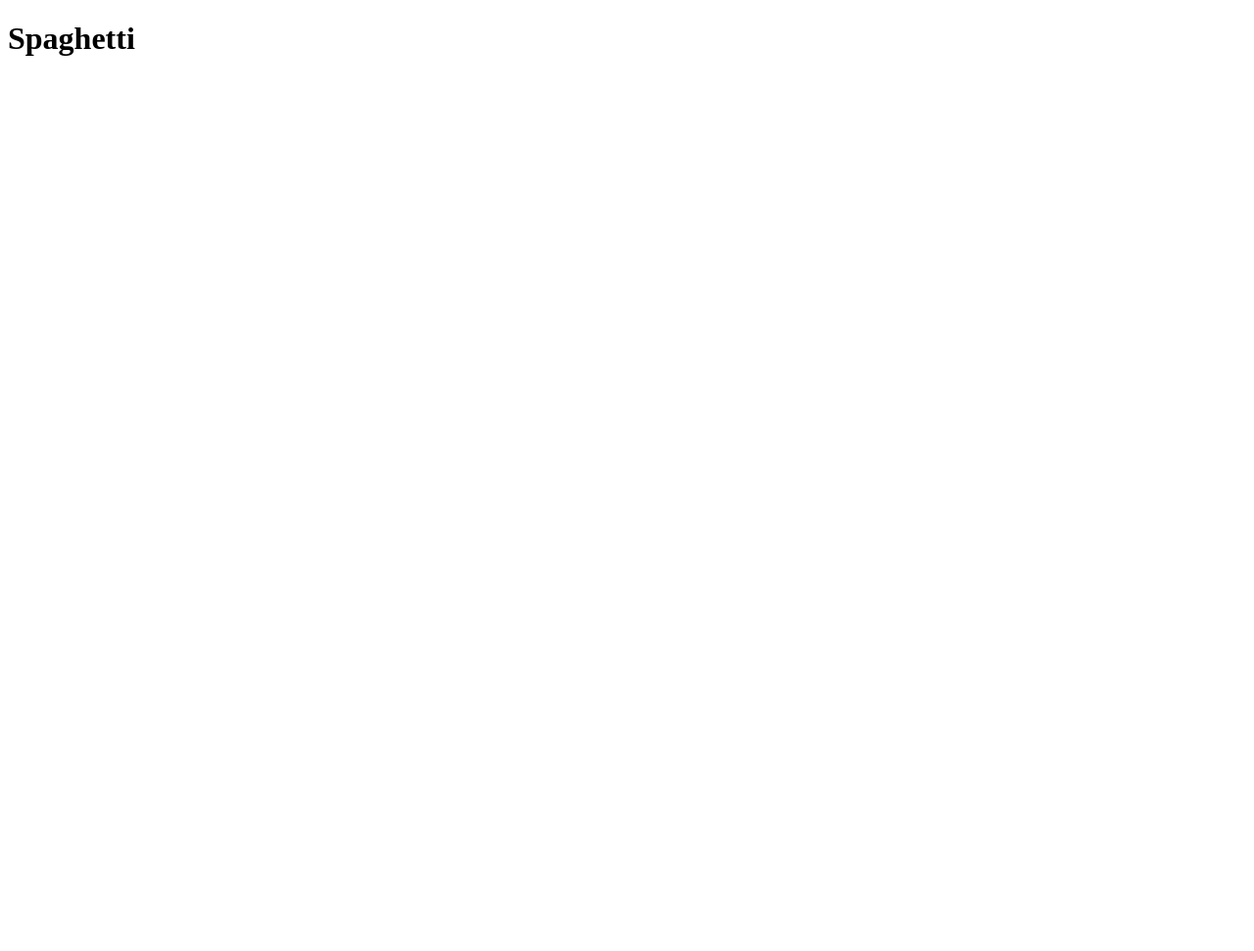
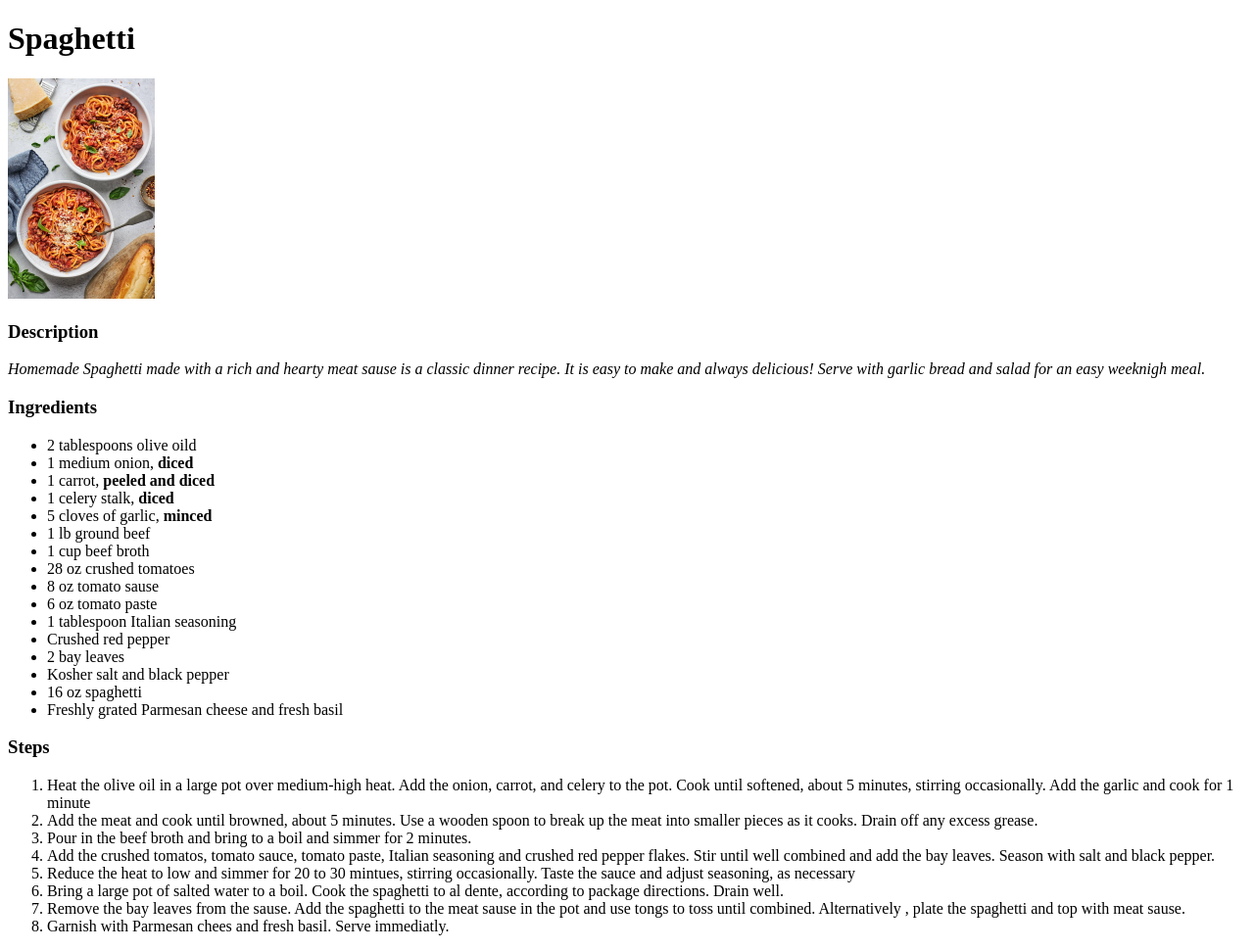
Before and after one commit to Dtakuto/odin-recipes, a plain HTML site: page recipes/spaghetti.html in a window 1280 px wide. Shown: the whole page at 98% size. Before the commit the page ends 800 px from the top, so only its background shows below. Drawn offline with Linux system fonts and the light colour scheme.

Commit message:
Add all the details of Description, Ingredients, and Steps to the webpage
Add flavor text to the Description to make it
easier on the eyes for readers

Create an unsorted list of ingredents with bold
words indcating if an ingredent is diced, peeled,
or sliced

Creat a sorted list of steps that the recipe needs
to be completed in

```diff
--- a/recipes/spaghetti.html
+++ b/recipes/spaghetti.html
@@ -6,6 +6,52 @@
 
     <body>
         <h1>Spaghetti</h1>
+        <img src="../img/Spaghetti-2226.jpg" width="150">
+        <h3>Description</h3>
+        <p><em>Homemade Spaghetti made with a rich and hearty meat sause is a classic dinner recipe. It is
+            easy to make and always delicious! Serve with garlic bread and salad for an easy weeknigh meal.
+        </em></p>
 
+        <h3>Ingredients</h3>
+        <ul>
+            <li>2 tablespoons olive oild</li>
+            <li>1 medium onion, <strong>diced</strong></li>
+            <li>1 carrot, <strong>peeled and diced</strong></li>
+            <li>1 celery stalk, <strong>diced</strong></li>
+            <li>5 cloves of garlic, <strong>minced</strong></li>
+            <li>1 lb ground beef</li>
+            <li>1 cup beef broth</li>
+            <li>28 oz crushed tomatoes</li>
+            <li>8 oz tomato sause</li>
+            <li>6 oz tomato paste</li>
+            <li>1 tablespoon Italian seasoning</li>
+            <li>Crushed red pepper</li>
+            <li>2 bay leaves</li>
+            <li>Kosher salt and black pepper</li>
+            <li>16 oz spaghetti</li>
+            <li>Freshly grated Parmesan cheese and fresh basil</li>
+        </ul>
+
+        <h3>Steps</h3>
+        <ol>
+            <li>Heat the olive oil in a large pot over medium-high heat. Add the onion, carrot, and celery to the pot.
+                Cook until softened, about 5 minutes, stirring occasionally. Add the garlic and cook for 1 minute
+            </li>
+            <li>Add the meat and cook until browned, about 5 minutes. Use a wooden spoon to break up the meat into smaller
+                pieces as it cooks. Drain off any excess grease.
+            </li>
+            <li>Pour in the beef broth and bring to a boil and simmer for 2 minutes.</li>
+            <li>Add the crushed tomatos, tomato sauce, tomato paste, Italian seasoning and crushed red pepper flakes.
+                Stir until well combined and add the bay leaves. Season with salt and black pepper.
+            </li>
+            <li>Reduce the heat to low and simmer for 20 to 30 mintues, stirring occasionally. Taste the sauce and adjust seasoning,
+                as necessary
+            </li>
+            <li>Bring a large pot of salted water to a boil. Cook the spaghetti to al dente, according to package directions. Drain well.</li>
+            <li>Remove the bay leaves from the sause. Add the spaghetti to the meat sause in the pot and use tongs to toss until combined. Alternatively
+                , plate the spaghetti and top with meat sause.
+            </li>
+            <li>Garnish with Parmesan chees and fresh basil. Serve immediatly.</li>
+        </ol>
     </body>
 </html>
```
